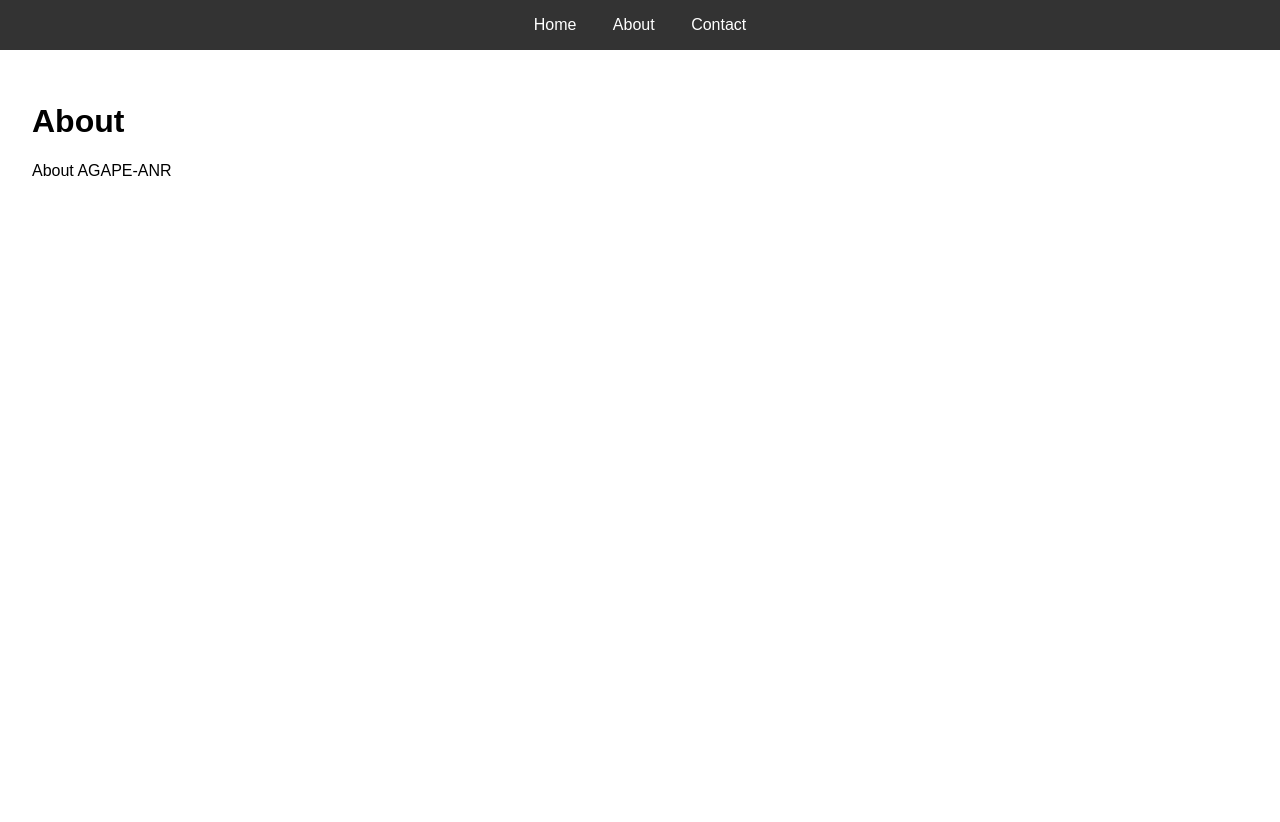
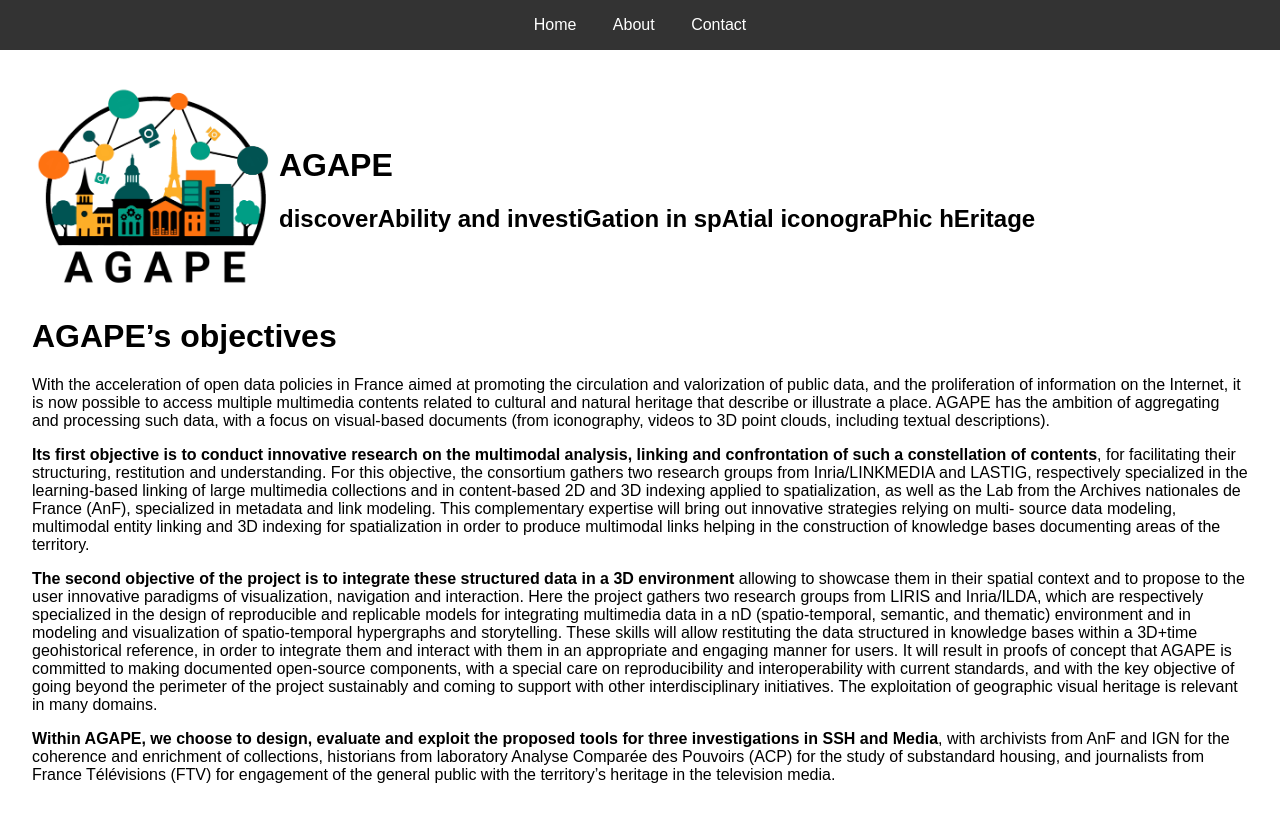
Before and after one commit to AGAPE-ANR/agape-anr.github.io, a Jekyll site: the page built from about.md, in a window 1280 px wide. Shown: the top 822 px of the page. Built offline with Jekyll 4.4.1, drawn with Linux system fonts in a browser that asks for light colours.

Commit message:
Update about.md

```diff
--- a/about.md
+++ b/about.md
@@ -3,5 +3,21 @@ layout: default
 title: About
 permalink: /about/
 ---
-# About
-About AGAPE-ANR
+
+<table>
+<tr>
+	<td width="20%"><img src="/images/logo_AGAPE-cropwhite.png" width="100%" alt="AGAPE logo"></td>
+	<td><h1 align="left">AGAPE</h1><h2 align="left">discoverAbility and investiGation in spAtial iconograPhic hEritage</h2>
+</td>
+</tr>
+</table>
+
+# AGAPE's objectives
+
+With the acceleration of open data policies in France aimed at promoting the circulation and valorization of public data, and the proliferation of information on the Internet, it is now possible to access multiple multimedia contents related to cultural and natural heritage that describe or illustrate a place. AGAPE has the ambition of aggregating and processing such data, with a focus on visual-based documents (from iconography, videos to 3D point clouds, including textual descriptions).
+
+**Its first objective is to conduct innovative research on the multimodal analysis, linking and confrontation of such a constellation of contents**, for facilitating their structuring, restitution and understanding. For this objective, the consortium gathers two research groups from Inria/LINKMEDIA and LASTIG, respectively specialized in the learning-based linking of large multimedia collections and in content-based 2D and 3D indexing applied to spatialization, as well as the Lab from the Archives nationales de France (AnF), specialized in metadata and link modeling. This complementary expertise will bring out innovative strategies relying on multi- source data modeling, multimodal entity linking and 3D indexing for spatialization in order to produce multimodal links helping in the construction of knowledge bases documenting areas of the territory.
+
+**The second objective of the project is to integrate these structured data in a 3D environment** allowing to showcase them in their spatial context and to propose to the user innovative paradigms of visualization, navigation and interaction. Here the project gathers two research groups from LIRIS and Inria/ILDA, which are respectively specialized in the design of reproducible and replicable models for integrating multimedia data in a nD (spatio-temporal, semantic, and thematic) environment and in modeling and visualization of spatio-temporal hypergraphs and storytelling. These skills will allow restituting the data structured in knowledge bases within a 3D+time geohistorical reference, in order to integrate them and interact with them in an appropriate and engaging manner for users. It will result in proofs of concept that AGAPE is committed to making documented open-source components, with a special care on reproducibility and interoperability with current standards, and with the key objective of going beyond the perimeter of the project sustainably and coming to support with other interdisciplinary initiatives. The exploitation of geographic visual heritage is relevant in many domains.
+
+**Within AGAPE, we choose to design, evaluate and exploit the proposed tools for three investigations in SSH and Media**, with archivists from AnF and IGN for the coherence and enrichment of collections, historians from laboratory Analyse Comparée des Pouvoirs (ACP) for the study of substandard housing, and journalists from France Télévisions (FTV) for engagement of the general public with the territory's heritage in the television media.
```
